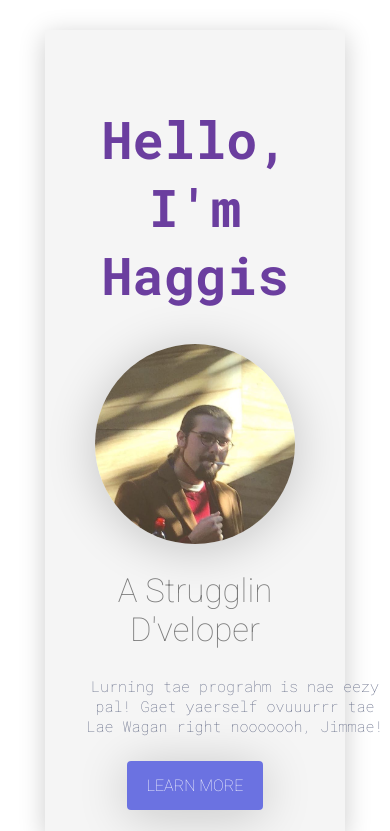
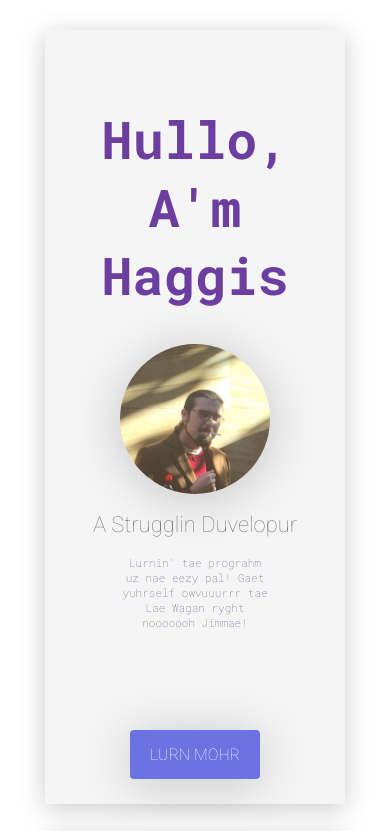
Before and after one commit to angustatchell/profile, a plain HTML site: page index.html in a window 390 px wide. Shown: the top 831 px of the page. Drawn offline with Linux system fonts and the light colour scheme.

Commit message:
viewports adjusted more

```diff
--- a/index.html
+++ b/index.html
@@ -10,11 +10,11 @@
   <body>
     <div class="container">
       <div class="card" id="first_card">
-        <h1>Hello, I'm Haggis</h1>
+        <h1>Hullo, A'm Haggis</h1>
         <img src="images/image_of_me.jpg" alt="A picture of moi - par Ellyn Bouscasse" class="avatar">
-        <h2>A Strugglin D'veloper</h2>
-        <p class="bio">Lurning tae prograhm is nae eezy pal! Gaet yaerself ovuuurrr tae Lae Wagan right nooooooh, Jimmae!</p>
-          <a href="#" class="btn-blue">LEARN MORE</a>
+        <h2>A Strugglin Duvelopur</h2>
+        <p class="bio">Lurnin' tae prograhm uz nae eezy pal! Gaet yuhrself owvuuurrr tae Lae Wagan ryght nooooooh Jimmae!</p>
+          <a href="#" class="btn-blue">LURN MOHR</a>
       </div>
       <div class="card" id="second_card">
         <ul class="list-inline">
--- a/style.css
+++ b/style.css
@@ -122,13 +122,36 @@ a:hover {
     width: 250px;
     height: 250px;
   }
+  .bio {
+    width: 250px;
+    height: 250px;
+  }
+  h2 {
+    font-size: 27px;
+  }
+  body {
+    font-size: 13px;
+  }
 }
+
 @media (max-width: 540px) {
   /* For a screen < 540px, this CSS will be read */
   .container {
     width: 300px;
   }
   .avatar {
-    width: 200px;
-    height: 200px;
+    width: 150px;
+    height: 150px;
+  }
+  .bio {
+    width: 150px;
+    height: 150px;
+  }
+  h2 {
+    font-size: 22px;
+  }
+  body {
+    font-size: 11px;
+  }
 }
+}
```
